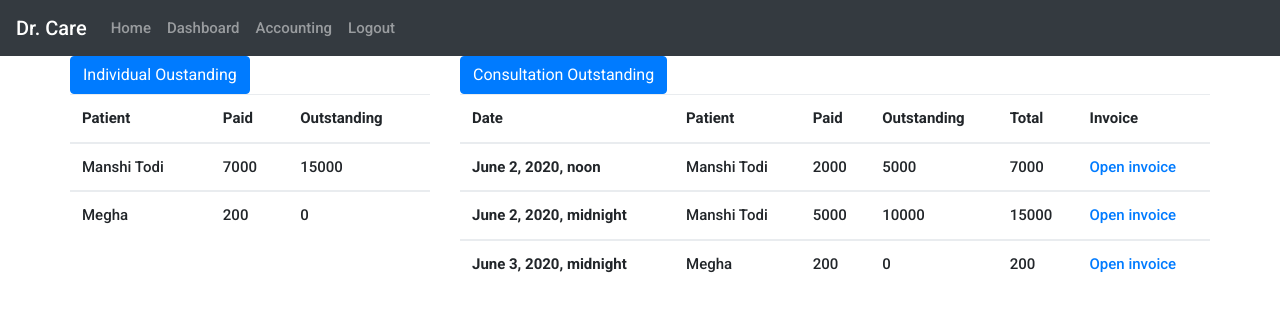
After one commit to todi-2000/Hospital-manage, a Django app: page /hr/accounts/ in a window 1280 px wide. The commit adds this page. Shown: the top 312 px of the page. Run offline with Django 3.2, Linux system fonts and the light colour scheme; a user stored in the database is signed in; data comes from the database, SQL or seed files in the repository; both versions use the stored data as it was after the commit; some libraries are stand-ins or nearby versions.

Commit message:
Completed

```diff
--- a/hospital/base/models.py
+++ b/hospital/base/models.py
@@ -30,24 +30,24 @@ class Profile(models.Model):
 
 class Patient(models.Model):
     user=models.ForeignKey(Profile,on_delete=models.CASCADE)
-    Name=models.CharField(max_length=100,default=None)
+    Name=models.CharField(max_length=100,default="None")
     Age=models.IntegerField(default=0)
-    Gender=models.CharField(max_length=20,choices=Gender_choices,default=None)
-    Address=models.CharField(max_length=500,default=None)
+    Gender=models.CharField(max_length=20,choices=Gender_choices,default="None")
+    Address=models.CharField(max_length=500,default="None")
     Outstanding=models.CharField(max_length=50,default=0)
     Paid=models.CharField(max_length=50,default=0)
-    BloodType=models.CharField(max_length=50,default=None)
+    BloodType=models.CharField(max_length=50,default="None")
     def __str__(self):
         return self.Name
 
 class Doctor(models.Model):
     user=models.ForeignKey(Profile,on_delete=models.CASCADE)
-    Name=models.CharField(max_length=100,default=None)
+    Name=models.CharField(max_length=100,default="None")
     Age=models.IntegerField(default=0)
-    Gender=models.CharField(max_length=20,choices=Gender_choices,default=None)
-    Address=models.CharField(max_length=500,default=None)
-    BloodType=models.CharField(max_length=50,default=None)
-    Department=models.CharField(max_length=20,default=None)
+    Gender=models.CharField(max_length=20,choices=Gender_choices,default="None")
+    Address=models.CharField(max_length=500,default="None")
+    BloodType=models.CharField(max_length=50,default="None")
+    Department=models.CharField(max_length=20,default="None")
     Salary=models.IntegerField(default=0)
     Attendance=models.IntegerField(default=0)
     def __str__(self):
--- /dev/null
+++ b/hospital/base/templates/hr/account.html
@@ -0,0 +1,58 @@
+{% extends 'hr/base.html' %}
+{% block content %}
+
+<div class="container">
+  <div class="row">
+    <div class="col-sm-4">
+        <a class="btn btn-primary" href="#" role="button">Individual Oustanding</a>
+        <table class="table">
+        <thead>
+            <tr>
+            <th scope="col">Patient</th>
+            <th scope="col">Paid</th>
+            <th scope="col">Outstanding</th>
+            </tr>
+        </thead>
+        {% for val in pat %}
+        <tbody>
+            <tr>
+            <td>{{ val.Name }}</td>
+            <td>{{ val.Paid }}</td>
+            <td>{{ val.Outstanding }}</td>
+            </tr>
+        </tbody>
+        {% endfor %}
+        </table>
+    </div>
+    <div class="col-sm-8">
+        <a class="btn btn-primary" href="#" role="button">Consultation Outstanding</a>
+        <table class="table">
+        <thead>
+            <tr>
+            <th scope="col">Date</th>
+            <th scope="col">Patient</th>
+            <th scope="col">Paid</th>
+            <th scope="col">Outstanding</th>
+            <th scope="col">Total</th>
+            <th scope="col">Invoice</th>
+            </tr>
+        </thead>
+        {% for val in account %}
+        <tbody>
+            <tr>
+            <th scope="row">{{ val.Date }}</th>
+            <td>{{ val.user }}</td>
+            <td>{{ val.paid }}</td>
+            <td>{{ val.outstanding }}</td>
+            <td>{{ val.paid |add:val.outstanding }}</td>
+            <td><a href="{{ val.invoice.url }}" target="_blank">Open invoice</a></td>
+
+            </tr>
+        </tbody>
+        {% endfor %}
+        </table>
+    </div>
+  </div>
+</div>
+
+{% endblock %}
--- a/hospital/base/templates/hr/base.html
+++ b/hospital/base/templates/hr/base.html
@@ -42,7 +42,7 @@
       <a class="nav-link" href="{% url 'ddash' %}">Dashboard</a>
     </li>
     <li class="nav-item">
-      <a class="nav-link" href="#">Accounting</a>
+      <a class="nav-link" href="{% url 'accounts' %}">Accounting</a>
     </li>
     <li class="nav-item">
       <a class="nav-link" href="{% url 'logout' %}">Logout</a>
--- a/hospital/base/templates/patient/payments.html
+++ b/hospital/base/templates/patient/payments.html
@@ -14,7 +14,7 @@
   {% for val in pat %}
   <tbody>
     <tr>
-      <th scope="row"><a href="<img src={{ val.invoice }}>">Open invoice</a></th>
+      <th scope="row"><a href="{{ val.invoice.url }}" target="_blank">Open invoice</a></th>
       <td>{{ val.Date }}</td>
       <td>{{ val.paid }}</td>
       <td>{{ val.outstanding }}</td>
--- a/hospital/base/templates/reception/profile_update.html
+++ b/hospital/base/templates/reception/profile_update.html
@@ -2,9 +2,10 @@
 {% block content %}
 {% load crispy_forms_tags %}
 
-<form method="POST">
+<form method="POST" enctype="multipart/form-data">
     {% csrf_token %}
     {{ p_form|crispy }}
+    {{ a_form|crispy }}
     <button type="submit" action="{% url 'dash' %}">
             Submit
         </button>
--- a/hospital/base/urls.py
+++ b/hospital/base/urls.py
@@ -1,5 +1,7 @@
 from django.urls import path,include
 from . import views
+from django.conf import settings
+from django.conf.urls.static import static
 
 urlpatterns = [
     path('',views.home,name='home'),
@@ -22,4 +24,9 @@ urlpatterns = [
     path('profile/<int:pk>/edit/', views.profile_update, name='profile_update'),
     path('profile/<int:pk>/delete/', views.profile_delete, name='profile_delete'),
     path('patient/payments/',views.payments,name='payment'),
+    path('hr/accounts/',views.accounting,name='accounts'),
 ]
+
+if settings.DEBUG:
+        urlpatterns += static(settings.MEDIA_URL,
+                              document_root=settings.MEDIA_ROOT)
--- a/hospital/base/views.py
+++ b/hospital/base/views.py
@@ -1,8 +1,9 @@
 from django.shortcuts import render,redirect,get_object_or_404
-from .forms import UserForm,ProfileForm,PrescriptionForm,AppointmentForm,PatientForm,DoctorForm,ProfileForm1
+from .forms import UserForm,ProfileForm,PrescriptionForm,AppointmentForm,PatientForm,DoctorForm,ProfileForm1,AccountForm
 from .models import Profile,Patient,Doctor,Appointment,Prescription,Reception,HR,Accounts
 from django.contrib.auth.models import auth,User
 from django.contrib.auth.decorators import login_required
+from django import forms
 # Create your views here.
 
 def home(request):
@@ -242,13 +243,22 @@ def profile_update(request,pk):
             pprofile=get_object_or_404(Patient,pk=pk)
             if request.method=="POST":
                 p_form=PatientForm(request.POST,instance=pprofile)
-                if p_form.is_valid():
+                a_form=AccountForm(data=request.POST,files=request.FILES)
+                if p_form.is_valid() and a_form.is_valid():
                     p_form.save()
-                return redirect('dash')
+                    a=a_form.save(commit=False)
+                    a.user=pprofile
+                    print(a)
+                    a.save()
+                    return redirect('dash')
+                else:
+                    print(a_form.errors)
             else:
                 p_form=PatientForm(instance=pprofile)
+                a_form=AccountForm()
             context={
-                'p_form':p_form
+                'p_form':p_form,
+                'a_form':a_form
             }
             return render(request,'reception/profile_update.html',context)
         elif HR.objects.filter(user=request.user).exists():
@@ -296,3 +306,12 @@ def payments(request):
         'pat':patient
     }
     return render(request,'patient/payments.html',context)
+
+@login_required(login_url='/login/')
+def accounting(request):
+    if HR.objects.filter(user=request.user).exists():
+        context={
+            'account':Accounts.objects.all(),
+            'pat':Patient.objects.all()
+        }
+        return render(request,'hr/account.html',context)
```
Also changed, not shown: hospital/base/forms.py (+8 -2 lines), hospital/base/migrations/0026_auto_20200607_1507.py (added), hospital/base/migrations/0027_auto_20200607_1508.py (added), hospital/db.sqlite3, hospital/media/patient_invoice/invoice.png (renamed from hospital/patient_invoice/invoice.png), hospital/media/patient_invoice/invoice1.png (added), hospital/media/patient_invoice/invoice1_LRg4ekB.png (added).
